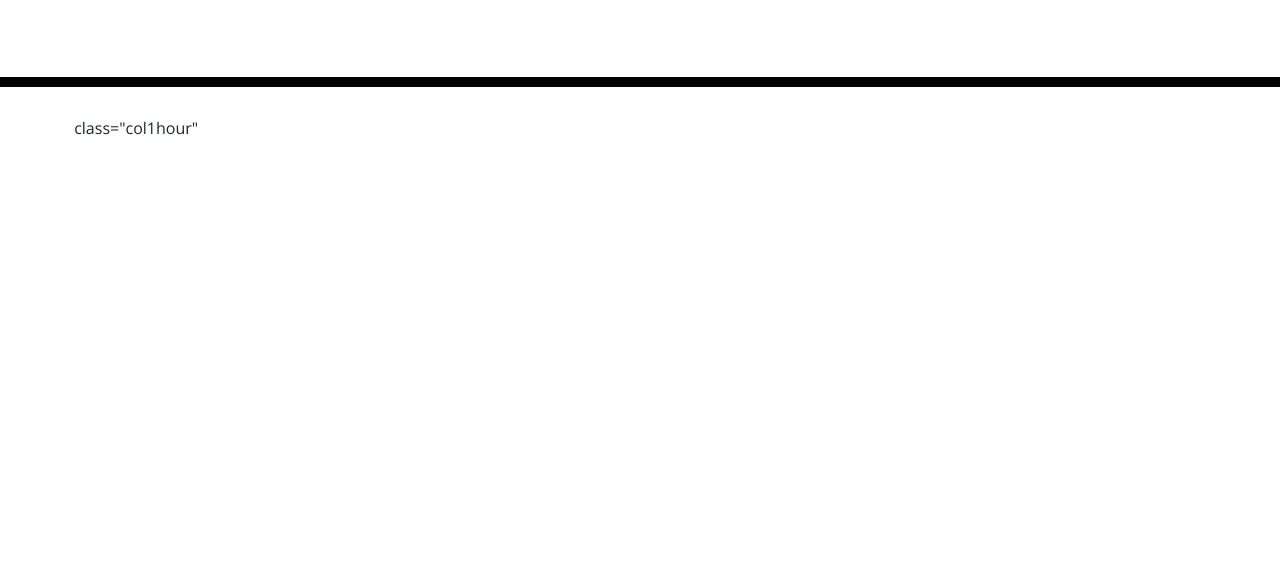
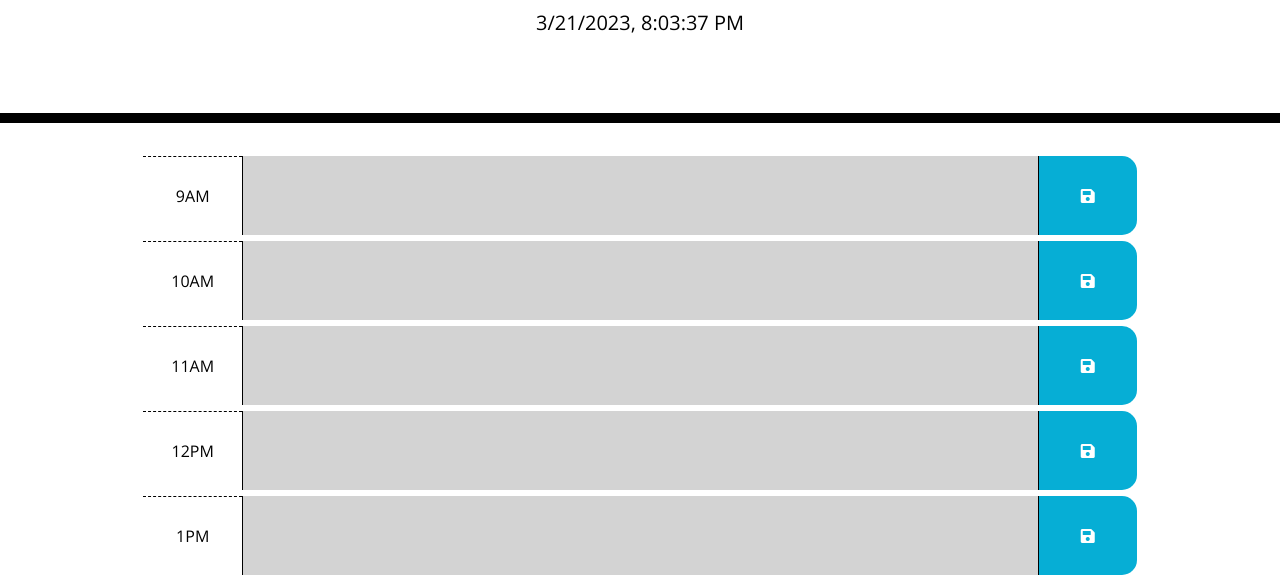
Before and after one commit to miraisekai/Work-Day-Scheduler, a plain HTML site: page index.html in a window 1280 px wide. Shown: the part 181-760 px from the top of the page. Drawn offline with nearby package versions, Linux system fonts and the light colour scheme.

Commit message:
added most of js

```diff
--- a/Develop/style.css
+++ b/assets/css/style.css
@@ -2,6 +2,11 @@ body {
   font-family: 'Open Sans', sans-serif;
   font-size: 16px;
   line-height: 1;
+}
+
+.container {
+  width: 80%;
+  margin: 0 auto;
 }
 
 textarea {
@@ -11,6 +16,7 @@ textarea {
   color: #000000;
   border-left: 1px solid black;
   padding: 10px;
+  width: 80%;
 }
 
 .jumbotron {
@@ -34,12 +40,18 @@ textarea {
   white-space: pre-wrap;
   height: 80px;
   border-top: 1px solid white;
+  width: 100%;
+  margin: 5px auto;
 }
 
 .hour {
   background-color: #ffffff;
   color: #000000;
   border-top: 1px dashed #000000;
+  width: 10%;
+  display: flex;
+  justify-content: center;
+  align-items: center;
 }
 
 .past {
@@ -63,6 +75,10 @@ textarea {
   border-bottom-right-radius: 15px;
   background-color: #06aed5;
   color: white;
+  width: 10%;
+  display: flex;
+  justify-content: center;
+  align-items: center;
 }
 
 .saveBtn i:hover {
--- /dev/null
+++ b/assets/js/script.js
@@ -0,0 +1,34 @@
+let time = new Date();
+const saveBtn = document.querySelectorAll('.saveBtn');
+const main = document.querySelector('.container');
+currentDay.innerHTML = time.toLocaleString();
+let store;
+
+const getStorage = async() => {
+    store = localStorage.hours ? JSON.parse(localStorage.hours) : [];
+};
+
+getStorage();
+
+let hours = ['9AM','10AM','11AM','12PM','1PM','2PM','3PM','4PM','5PM'];
+
+hours.forEach((hour,i) => {
+    let rH = i+9;
+    let cH = time.getHours();
+
+    main.innerHTML += `
+        <div class="time-block row">
+            <div class="hour">${hour}</div>
+            <textarea class=${rH<cH ? 'past' : rH>cH ? 'future' : 'present'}></textarea>
+            <div class="saveBtn">
+            <i class="fas fa-save" aria-hidden='true'></i>
+            </div>
+        </div>
+    `;
+});
+
+const handleSave = () => {
+
+}
+
+saveBtn.onclick = handleSave;
--- a/Develop/index.html
+++ b/index.html
@@ -18,7 +18,9 @@
       href="https://fonts.googleapis.com/css?family=Open+Sans&display=swap"
       rel="stylesheet"
     />
-    <link rel="stylesheet" href="style.css" />
+
+
+    <link rel="stylesheet" href="./assets/css/style.css" />
     <title>Work Day Scheduler</title>
   </head>
 
@@ -29,15 +31,10 @@
       <p id="currentDay" class="lead"></p>
     </header>
     <div class="container">
-      <!--Do the same for every single time block? Can't figure it out ask on wednesday or tutor-->
 
-      <!-- Timeblocks go here -->
-      <div id="9clock" class = "row time-block">
-        <div> class="col1hour"</div>
-      </div>
     </div>
 
-    <script src="https://cdnjs.cloudflare.com/ajax/libs/jquery/3.2.1/jquery.min.js"></script>
-    <script src="https://cdnjs.cloudflare.com/ajax/libs/moment.js/2.24.0/moment.min.js"></script>
+
+    <script src="./assets/js/script.js"> </script>
   </body>
 </html>
```
Also changed, not shown: Develop/script.js (deleted), assets/images/05-third-party-apis-homework-demo.gif (renamed from Assets/05-third-party-apis-homework-demo.gif).
